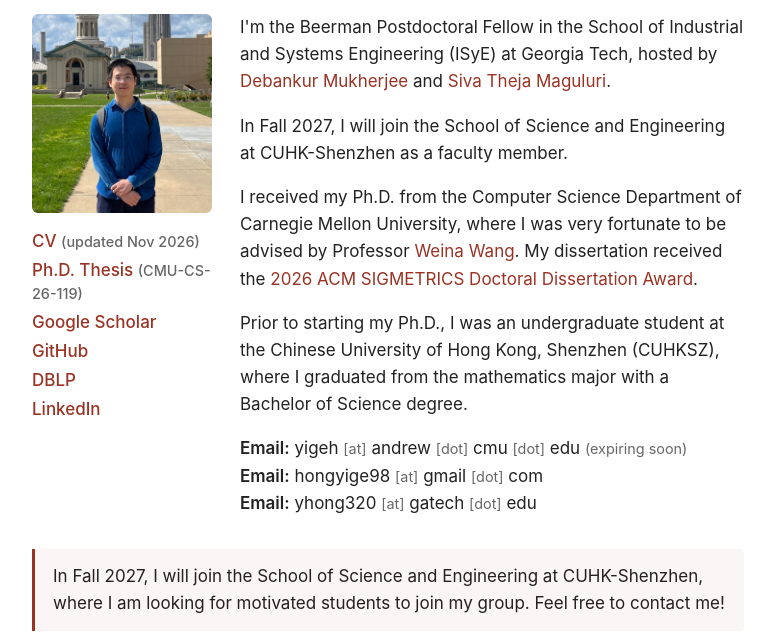
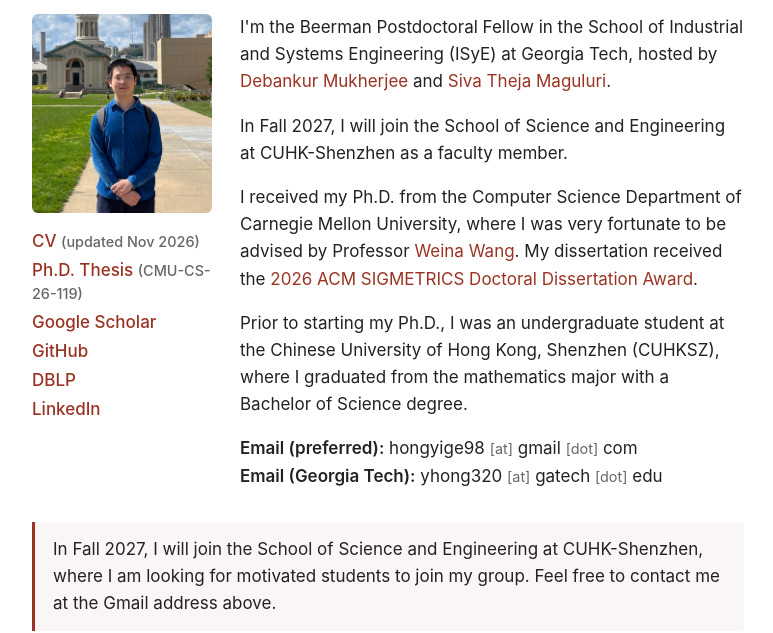
Before and after one commit to YigeHong/YigeHong.github.io, a plain HTML site: page index.html in a window 1280 px wide. Shown: the part 185-818 px from the top of the page, without its empty margins (252-1025 px from the left). Drawn offline with Linux system fonts and the light colour scheme.

Commit message:
Updated email address and a publication section label

```diff
--- a/data/publications.js
+++ b/data/publications.js
@@ -41,7 +41,7 @@ window.PUBLICATIONS = [
     title: "Demystifying Entropy Control in LLM RL Training: Theoretical Analysis and Dynamic Scheduling",
     shortTitle: "Demystifying entropy control in LLM RL training",
     authors: 'Jingchu Gai, Guanning Zeng, Huaqing Zhang, Han Zhong, <b>Yige Hong</b>, Andrej Risteski, Aditi Raghunathan',
-    area: "RL, and an AI-generated paper",
+    area: "RL, and an AI-discovered proof",
     firstAppeared: "2026-07",
     venue: "International Conference on Machine Learning (ICML), 2026",
     venueShort: "ICML 2026",
@@ -66,7 +66,7 @@ window.PUBLICATIONS = [
     title: "Optimality of a Threshold Policy for a Queueing System with One Fast Server and Two Identical Slow Servers",
     shortTitle: "Optimality of a threshold policy for one-fast-two-slow queueing system",
     authors: 'Weina Wang, Taha Ameen, Yudong Chen, <b>Yige Hong</b>, Josh Nichols, Matthew Zurek',
-    area: "RL, and an AI-generated paper",
+    area: "RL, and an AI-discovered proof",
     firstAppeared: "2026-07",
     venue: "arXiv preprint, 2026",
     venueShort: "arXiv 2026",
--- a/index.html
+++ b/index.html
@@ -60,14 +60,10 @@
           from the mathematics major with a Bachelor of Science degree.
         </p>
         <p class="contact">
-          <span class="label">Email:</span>
-          yigeh <span class="note">[at]</span> andrew <span class="note">[dot]</span> cmu <span class="note">[dot]</span> edu
-          <span class="note">(expiring soon)</span>
-          <br>
-          <span class="label">Email:</span>
+          <span class="label">Email (preferred):</span>
           hongyige98 <span class="note">[at]</span> gmail <span class="note">[dot]</span> com
           <br>
-          <span class="label">Email:</span>
+          <span class="label">Email (Georgia Tech):</span>
           yhong320 <span class="note">[at]</span> gatech <span class="note">[dot]</span> edu
         </p>
       </div>
@@ -76,7 +72,7 @@
     <div class="callout">
       In Fall 2027, I will join the School of Science and Engineering at
       CUHK-Shenzhen, where I am looking for motivated students to join my group.
-      Feel free to contact me!
+      Feel free to contact me at the Gmail address above.
     </div>
 
     <h2>Research interests</h2>
--- a/site.js
+++ b/site.js
@@ -13,7 +13,7 @@
   var AREA_ORDER = [
     "Restless bandits & Weakly-Coupled Markov Decision Processes",
     "Queueing theory",
-    "RL, and an AI-generated paper"
+    "RL, and an AI-discovered proof"
   ];
   var AREA_IMAGE = {
     "Restless bandits & Weakly-Coupled Markov Decision Processes":
@@ -25,7 +25,7 @@
   var AREA_LABEL = {
     "Restless bandits & Weakly-Coupled Markov Decision Processes": "RBs & WCMDPs",
     "Queueing theory": "Queueing theory",
-    "RL, and an AI-generated paper": "RL, and an AI-generated paper"
+    "RL, and an AI-discovered proof": "RL, and an AI-discovered proof"
   };
 
   // Link buttons for one work. Each carries a GoatCounter click-event
@@ -191,7 +191,7 @@
     });
 
     // Areas with a figure render as image cards; image-less areas
-    // (e.g. "RL, and an AI-generated paper") render as a slim bar below. Clicking
+    // (e.g. "RL, and an AI-discovered proof") render as a slim bar below. Clicking
     // any one shows that area's list. First area open by default.
     var cardsHtml = "";
     var barsHtml = "";
--- a/style.css
+++ b/style.css
@@ -170,7 +170,7 @@ h2 {
   line-height: 1.3;
 }
 
-/* Slim bar for image-less areas (e.g. "RL, and an AI-generated paper"). */
+/* Slim bar for image-less areas (e.g. "RL, and an AI-discovered proof"). */
 .area-bars { margin: 0 0 24px; }
 .area-bar {
   display: flex;
```
